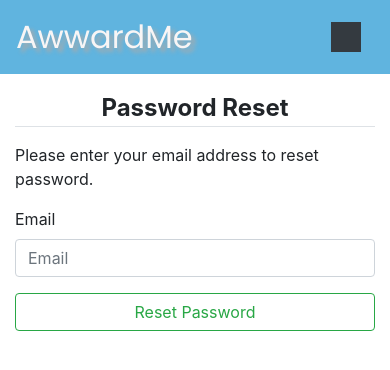
After one commit to dynamodenis/awwards, a Django app: page /password-reset/ in a window 390 px wide. The commit adds this page. Shown: the top 370 px of the page. Run offline with Django 3.2, Linux system fonts and the light colour scheme; some libraries are stand-ins or nearby versions.

Commit message:
password reset class fuctons created

```diff
--- a/awwards_project/urls.py
+++ b/awwards_project/urls.py
@@ -25,6 +25,12 @@ urlpatterns = [
     path('register/',register_views.register,name='register'),
     path('login/',auth_views.LoginView.as_view(template_name='registration/login.html'),name='login'),
     path('logout/',auth_views.LogoutView.as_view(template_name='registration/logout.html'),name='logout'),
+
+    #PASSWORD RESET VEWS
+    path('password-reset/',auth_views.PasswordResetView.as_view(template_name='password/password_reset.html'),name='password_reset'),
+    path('password-reset/done/',auth_views.PasswordResetDoneView.as_view(template_name='password/password_reset_done.html'),name='password_reset_done'),
+    path('password-reset-confirm/<uidb64>/<token>/',auth_views.PasswordResetConfirmView.as_view(template_name='password/password_reset_confirm.html'),name='password_reset_confirm'),
+    path('password-reset-complete/',auth_views.PasswordResetCompleteView.as_view(template_name='password/password_reset_complete.html'),name='password_reset_complete'),
     #API AUTHENTICATION TOKEN
     path('api-auth-token/',obtain_auth_token)
 ]
--- /dev/null
+++ b/templates/password/password_reset.html
@@ -0,0 +1,21 @@
+{% extends 'project/base.html'%}
+{% load bootstrap4 %}
+{% load static %}
+{% block content%}
+<div class="container mt-3 mb-5">
+    <div class="row">
+        <div class="col-lg-2 col-md-2 col-xs-0"></div>
+        <div class="col-lg-8 col-md-8">
+            <legend class="text-center border-bottom " style="font-weight: bolder;">Password Reset</legend>
+            <p class="mt-3">Please enter your email address to reset password.</p>
+            <form method="post">
+                {%csrf_token%}
+
+                {% bootstrap_form form%}
+                <input type="submit" class="btn btn-outline-success btn-block" value="Reset Password">
+            </form>
+        </div>
+        <div class="col-lg-2 col-md-2 col-xs-0"></div>
+    </div>
+</div>
+{% endblock%}
--- a/templates/project/base.html
+++ b/templates/project/base.html
@@ -35,6 +35,7 @@
               </a>
               <div class="dropdown-menu" aria-labelledby="navbarDropdownMenuLink" style="color: black; background-color: #60b4df;">
                 <a class="dropdown-item" href="{% url 'project:api'%}">API</a>
+                <a class="dropdown-item" href="{% url 'password_reset'%}">Change Password</a>
                 <a class="dropdown-item" href="{% url 'logout' %}">Logout</a>
               </div>
             </li>
--- a/templates/registration/login.html
+++ b/templates/registration/login.html
@@ -18,11 +18,13 @@
 
             {% bootstrap_form form%}
 
-            <div class="form-group">
+            <div class="form-group form-inline small">
               <input type="submit" class="btn btn-primary btn-sm" value="Login">
+              <a class="ml-2" href="{% url 'password_reset' %}">Forgot password?</a>
             </div>
             <div class="small">
               <p class="text-muted">Don't have an account create one? <a href="{% url 'register' %}" class="ml-2">Register</a></p>
+              <p></p>
             </div>
             <input type="hidden" name="next" value="{{next}}">
 
```
Also changed, not shown: templates/password/password_reset_complete.html (added, +17 -0 lines), templates/password/password_reset_confirm.html (added, +20 -0 lines), templates/password/password_reset_done.html (added, +16 -0 lines).
